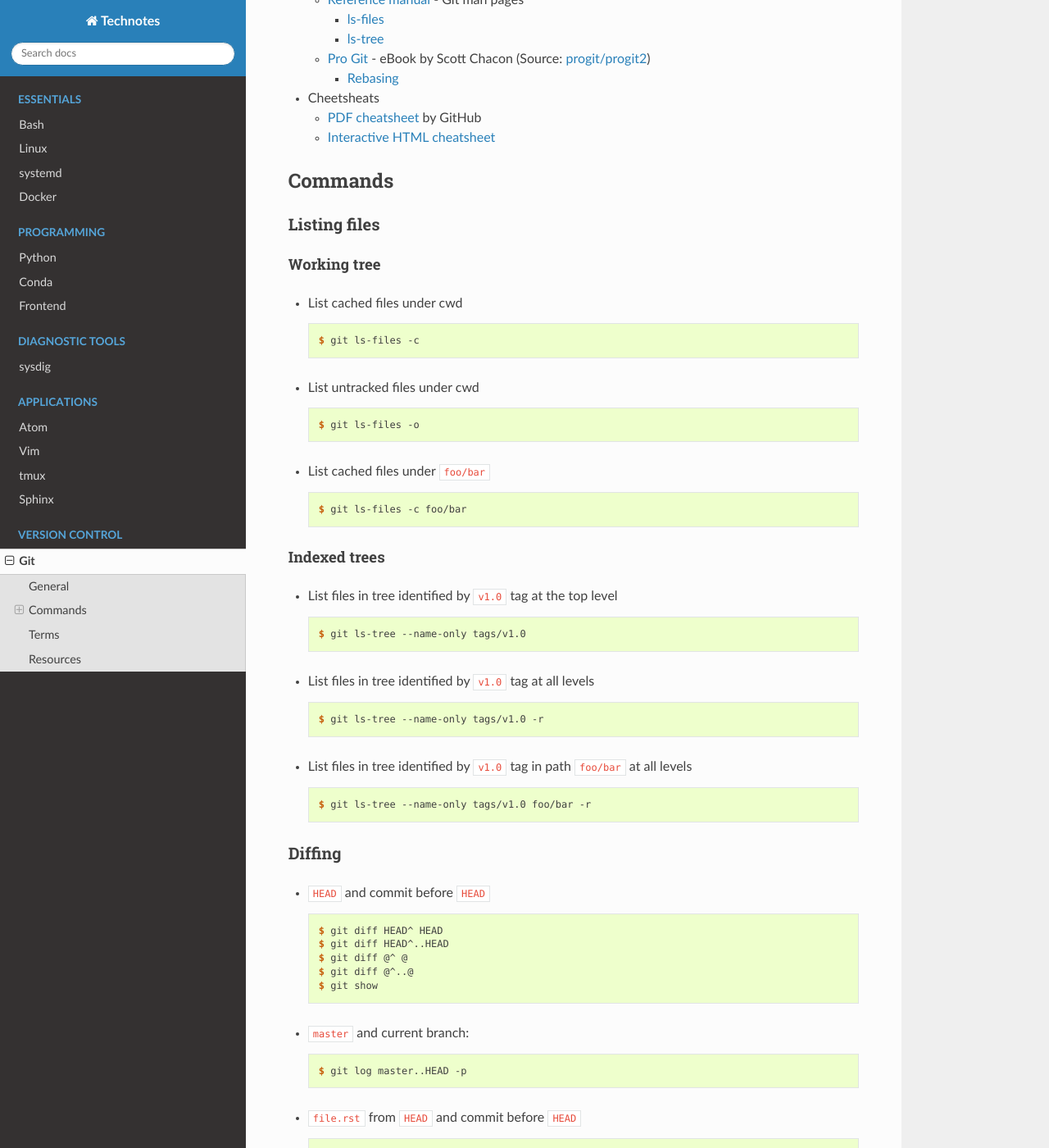
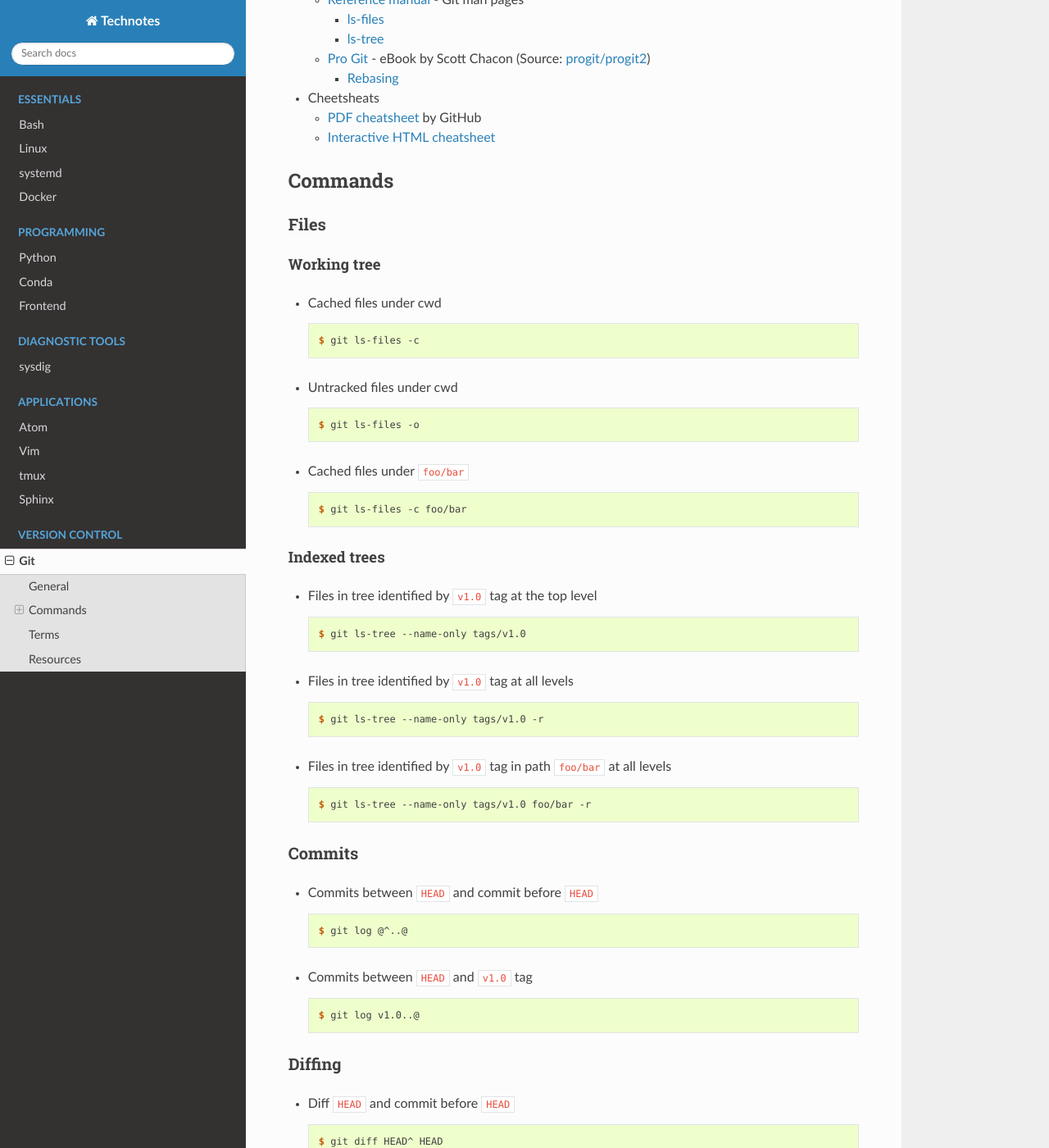
Before and after one commit to heterotopian/technotes, a Sphinx documentation site: the page built from source/git.rst, in a window 1280 px wide and 1400 px high, scrolled down 252 px. Shown: the whole window at 82% size. Built offline with Sphinx 7.4.7 and the Read the Docs theme 2.0.0, drawn with Linux system fonts in a browser that asks for light colours.

Commit message:
Add Commits section

```diff
--- a/source/git.rst
+++ b/source/git.rst
@@ -34,21 +34,21 @@ General
 Commands
 ========
 
-Listing files
--------------
+Files
+-----
 
 Working tree
 ~~~~~~~~~~~~
 
-- List cached files under cwd ::
+- Cached files under cwd ::
 
     $ git ls-files -c
 
-- List untracked files under cwd ::
+- Untracked files under cwd ::
 
     $ git ls-files -o
 
-- List cached files under ``foo/bar`` ::
+- Cached files under ``foo/bar`` ::
 
     $ git ls-files -c foo/bar
 
@@ -56,24 +56,37 @@ Working tree
 Indexed trees
 ~~~~~~~~~~~~~
 
-- List files in tree identified by |v1.0| tag at the top level ::
+- Files in tree identified by |v1.0| tag at the top level ::
 
     $ git ls-tree --name-only tags/v1.0
 
-- List files in tree identified by |v1.0| tag at all levels ::
+- Files in tree identified by |v1.0| tag at all levels ::
 
     $ git ls-tree --name-only tags/v1.0 -r
 
-- List files in tree identified by |v1.0| tag in path ``foo/bar`` at all levels ::
+- Files in tree identified by |v1.0| tag in path ``foo/bar`` at all levels ::
 
     $ git ls-tree --name-only tags/v1.0 foo/bar -r
+
+
+
+Commits
+-------
+
+- Commits between |HEAD| and commit before |HEAD| ::
+
+    $ git log @^..@
+
+- Commits between |HEAD| and |v1.0| tag ::
+
+    $ git log v1.0..@
 
 
 
 Diffing
 -------
 
-- |HEAD| and commit before |HEAD| ::
+- Diff |HEAD| and commit before |HEAD| ::
 
     $ git diff HEAD^ HEAD
     $ git diff HEAD^..HEAD
@@ -81,11 +94,11 @@ Diffing
     $ git diff @^..@
     $ git show
 
-- |master| and current branch::
+- Diff |master| and current branch::
 
     $ git log master..HEAD -p
 
-- ``file.rst`` from |HEAD| and commit before |HEAD| ::
+- Diff ``file.rst`` from |HEAD| and commit before |HEAD| ::
 
     $ git diff @:file.rst @^1:file.rst
 
```
